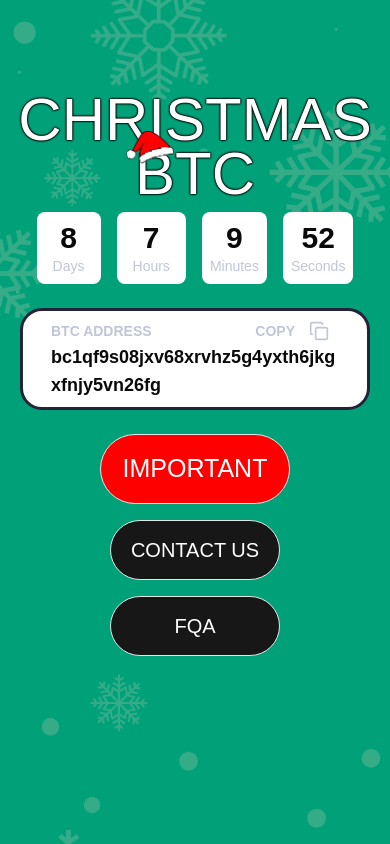
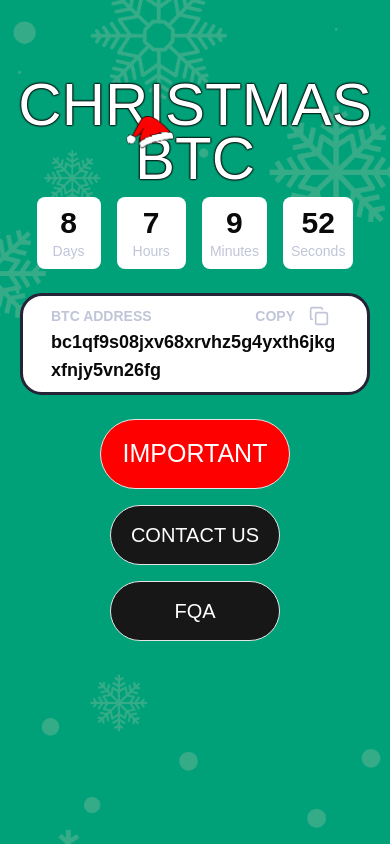
Before and after one commit to byblik10/start-christmas, a Next.js app: page / in a window 390 px wide. Built offline with nearby package versions, Linux system fonts and the light colour scheme; a web font is replaced by a local one; what tailwindcss-motion would draw is missing.

Commit message:
vercel-v6

```diff
--- a/src/components/shared/main-section.tsx
+++ b/src/components/shared/main-section.tsx
@@ -16,7 +16,7 @@ export const MainSection: React.FC<Props> = ({ className }) => {
 
     return (
         <section className={cn("bg-[url(/christmas.png)] bg-cover bg-center bg-no-repeat pb-[96] pt-[108px] w-full h-screen", className)}>
-                <div className='relative m1:mt-[30px] md:mt-20'>
+                <div className='relative m1:mt-[15px] md:mt-20'>
                     <div className='flex flex-col items-center justify-center s:text-[80px] m1:text-[60px] sm:text-[70px] sm1:text-[80px] sm1/5:text-[90px] sm2:text-[100px] md:text-[110px] md2:text-[120px] md3:text-[150px] leading-[0.90] font-modak text-center text-white text-shadow-outline m1:h-[50px] m1:min-h-[50px] sm1:h-[80px] sm1:min-h-[80px] sm1/5:h-[200px] sm1/5:min-h-[200px]'>
                         <div className='motion-blur-in-[50px] motion-duration-[2s] motion-scale-in-[0] motion-delay-[0.2s]'>
                         <div>CHRISTMAS</div>
```
